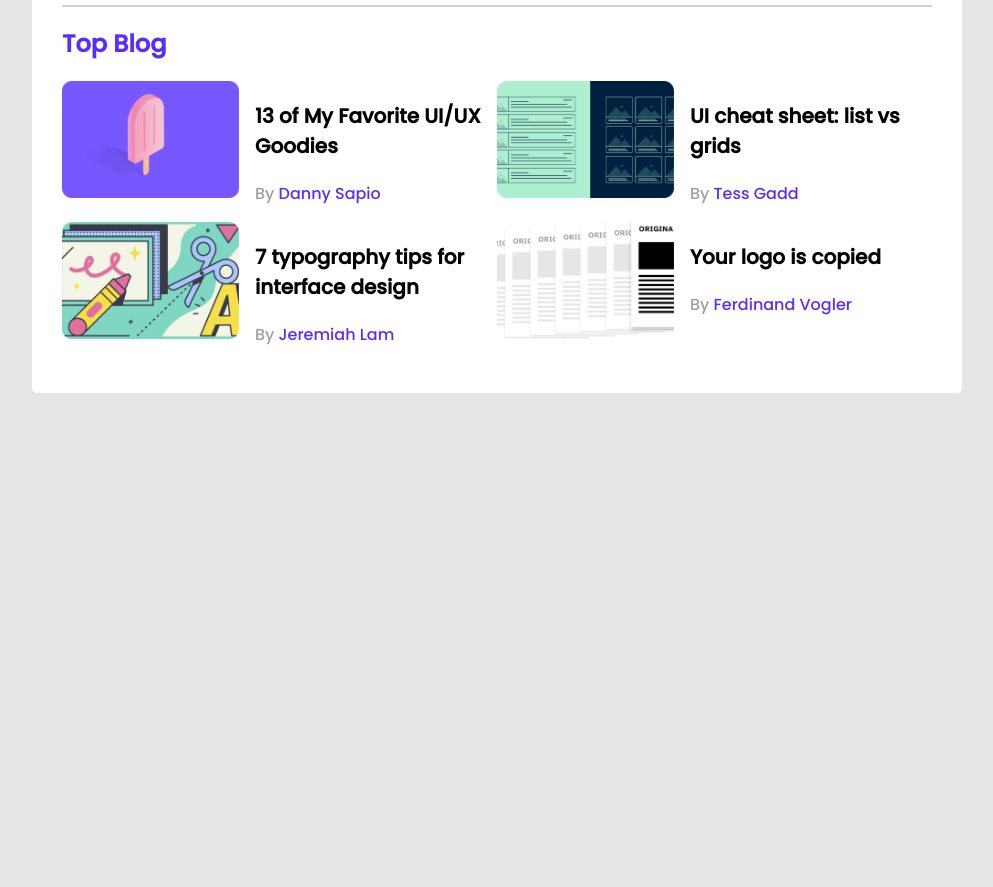
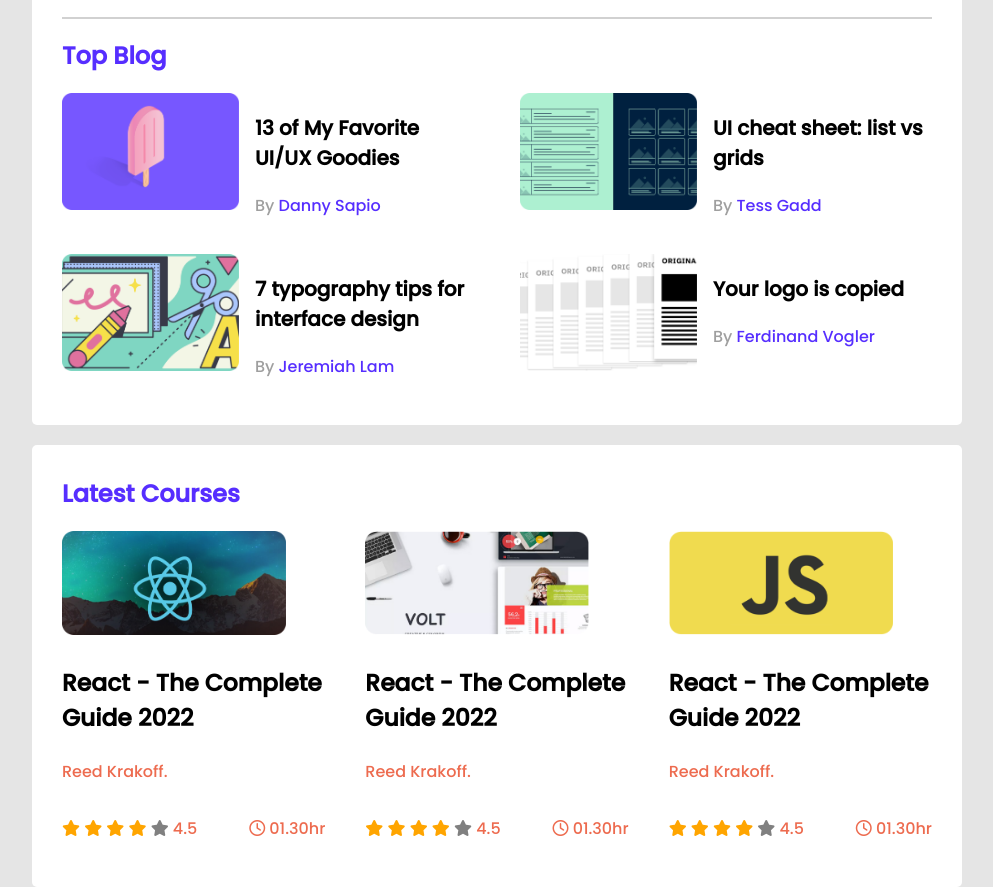
Before and after one commit to Md-Mobassher/leader-board-css3, a plain HTML site: page index.html in a window 1280 px wide. Shown: the part 265-1152 px from the top of the page, without its empty margins (143-1136 px from the left). Before the commit the page ends 800 px from the top, so only its background shows below. Drawn offline with Linux system fonts and the light colour scheme.

Commit message:
courses added

```diff
--- a/index.html
+++ b/index.html
@@ -5,6 +5,8 @@
     <meta http-equiv="X-UA-Compatible" content="IE=edge">
     <meta name="viewport" content="width=device-width, initial-scale=1.0">
     <title>Document</title>
+    <!-- font awesome  -->
+    <script src="https://kit.fontawesome.com/20de1ca4d1.js" crossorigin="anonymous"></script>
     <!-- Stylesheet -->
     <link rel="stylesheet" href="styles/styles.css">
 </head>
@@ -19,7 +21,7 @@
         <!-- top player and top blogs-->
         <section class="container">
             <div class="top-players">
-                <h2 class="player-title">Top Player</h2>
+                <h2 class="section-title">Top Player</h2>
                 <div class="players">
                     <div class="player">
                         <img src="images/players/player-1.png" alt="">
@@ -51,7 +53,7 @@
             <!-- top player end  -->
             <!-- top blog start  -->
             <div class="top-blogs">
-                <h2 class="player-title">Top Blog</h2>
+                <h2 class="section-title">Top Blog</h2>
                 <div class="blogs">
                     <article>
                         <div class="blog">
@@ -115,12 +117,100 @@
                             </div>
                         </div>
                     </article>
+                </div>
+            </div>
+            <!-- top blog end  -->
+        </section>
 
+        <!-- Latest course  -->
+        <section class="container">
+            <div class="latest-courses">
+                <h2 class="section-title">Latest Courses</h2>
+                <div class="courses">
+                    <article class="course">
+                        <div class="course-thumbnail">
+                            <img src="images/courses/course-1.png" alt="">
+                        </div>
+                        <div class="course-details">
+                            <div class="course-title">
+                                <h3>React - The Complete Guide 2022</h3>
+                            </div>
+                            <div class="course-author">
+                                <p>Reed Krakoff.</p>
+                               <div class="rating">
+                                <p>
+                                    <i class="fas fa-star filled"></i>
+                                    <i class="fas fa-star filled"></i>
+                                    <i class="fas fa-star filled"></i>
+                                    <i class="fas fa-star filled"></i>
+                                    <i class="fas fa-star empty"></i>
+                                    4.5
+                                </p>
+                                <p>
+                                    <i class="far fa-clock"></i>
+                                    01.30hr
+                                </p>
+                               </div>
+                            </div>
+                        </div>
+                    </article>
+                    <article class="course">
+                        <div class="course-thumbnail">
+                            <img src="images/courses/course-2.png" alt="">
+                        </div>
+                        <div class="course-details">
+                            <div class="course-title">
+                                <h3>React - The Complete Guide 2022</h3>
+                            </div>
+                            <div class="course-author">
+                                <p>Reed Krakoff.</p>
+                               <div class="rating">
+                                <p>
+                                    <i class="fas fa-star filled"></i>
+                                    <i class="fas fa-star filled"></i>
+                                    <i class="fas fa-star filled"></i>
+                                    <i class="fas fa-star filled"></i>
+                                    <i class="fas fa-star empty"></i>
+                                    4.5
+                                </p>
+                                <p>
+                                    <i class="far fa-clock"></i>
+                                    01.30hr
+                                </p>
+                               </div>
+                            </div>
+                        </div>
+                    </article>
+                    <article class="course">
+                        <div class="course-thumbnail">
+                            <img src="images/courses/course-3.png" alt="">
+                        </div>
+                        <div class="course-details">
+                            <div class="course-title">
+                                <h3>React - The Complete Guide 2022</h3>
+                            </div>
+                            <div class="course-author">
+                                <p>Reed Krakoff.</p>
+                               <div class="rating">
+                                <p>
+                                    <i class="fas fa-star filled"></i>
+                                    <i class="fas fa-star filled"></i>
+                                    <i class="fas fa-star filled"></i>
+                                    <i class="fas fa-star filled"></i>
+                                    <i class="fas fa-star empty"></i>
+                                    4.5
+                                </p>
+                                <p>
+                                    <i class="far fa-clock"></i>
+                                    01.30hr
+                                </p>
+                               </div>
+                            </div>
+                        </div>
+                    </article>
+
+                </div>
             </div>
-
-            </div>
-
-            <!-- top blog end  -->
         </section>
     </main>
 </body>
--- a/styles/styles.css
+++ b/styles/styles.css
@@ -5,16 +5,21 @@
 body{
     font-family: 'Poppins', sans-serif;
     background: #E5E5E5;
+    margin: 0;
+    padding: 0;
 }
 main{
     display: flex;
     justify-content: center;
+    align-items: center;
+    flex-direction: column;
 }
 .container{
     background: #ffffff;
     width: 870px;
     padding: 30px;
     border-radius: 5px;
+    margin-top: 20px;
 }
 hr{
     border: 1px solid #D1D1D1;
@@ -22,10 +27,11 @@
 
 
 /* top players style  */
+
 .top-players{
     margin-bottom: 20px;
 }
-.player-title{
+.section-title{
     font-size: 24px;
     margin-top: 1px;
     color: #562EFF;
@@ -49,7 +55,7 @@
 }
 
 /* ========================
-        top blog styles
+       top blog styles
 ========================== */
 .top-blogs{
     margin-top: 19px;
@@ -57,6 +63,8 @@
 .blogs{
     display: grid;
     grid-template-columns: repeat(2, 1fr);
+    grid-row-gap: 20px;
+    grid-column-gap: 46px;
 }
 .blog{
     display: flex;
@@ -79,3 +87,70 @@
     text-decoration: none;
     color: #562EFF;
 }
+
+/*------------------------
+     latest course
+--------------------------*/
+.courses{
+    display: grid;
+    grid-template-columns: repeat(3, 1fr);
+    column-gap: 40px;
+}
+.course-thumbnail img{
+    width: 224px;
+    height: 104px;
+}
+.course-title{
+    font-size: 20.0336px;
+}
+.course-author{
+    color: #ED6B4F;
+}
+.rating{
+    display: flex;
+    justify-content: space-between;
+}
+.filled{
+    color: orange;
+}
+.empty{
+    color: gray;
+}
+
+/* ----------------------------
+        Media Queries
+-------------------------------*/
+
+/* Mobiles  */
+@media only screen and (max-width:668px) {
+    .container{
+        width: 80%;
+    }
+    .players, .blogs, .courses{
+        grid-template-columns: repeat(1, 1fr);
+        justify-items:center;
+    }
+    .player, .blog, .course{
+        flex-direction: column;
+    }
+   .blog-image{
+       align-items: center;
+   }
+
+}
+
+
+@media only screen and (min-width:689px) and (max-width:992px) {
+    .container{
+        width: 70%;
+    }
+    .players, .blogs, .latest-courses{
+        grid-template-columns: repeat(2, 1fr);
+        justify-items:center;
+        flex-wrap: wrap;
+    }
+    .player, .blog{
+        flex-direction: column;
+    }
+
+}
```
